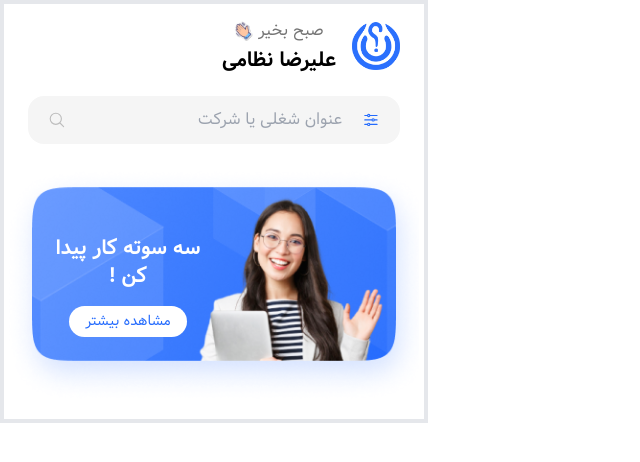
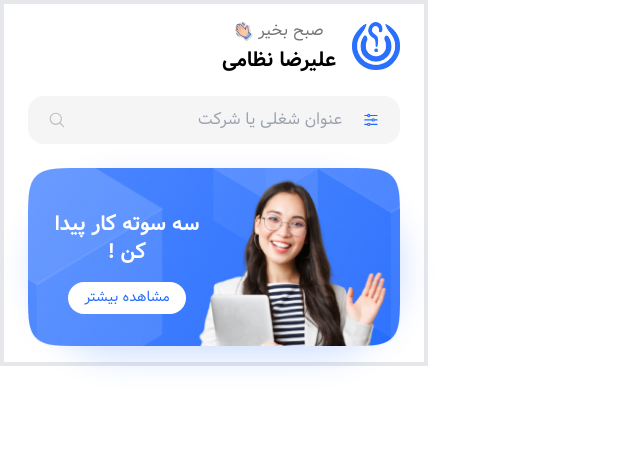
Before and after one commit to alirezanezami1/Job-Finder-App, a Vue app: page / in a window 1280 px wide. Shown: the top 462 px of the page, without its empty margins (0-640 px from the left). Built offline with nearby package versions, Linux system fonts and the light colour scheme.

Commit message:
edit feature in banner section

```diff
--- a/src/components/BannerHome.vue
+++ b/src/components/BannerHome.vue
@@ -1,9 +1,9 @@
 <template>
-  <div class="w-[410px] flex justify-center items-center relative">
+  <div
+    class="flex justify-center items-center relative rounded-full shadow-[4px_12px_32px_rgba(36,107,253,0.2)]"
+  >
     <img src="../assets/images/Tips & Walkthrough.png" alt="banner" class="object-cover w-fit" />
-    <div
-      class="flex flex-col justify-center items-center gap-4 absolute w-[166px] left-9 bottom-[66px]"
-    >
+    <div class="flex flex-col justify-center items-center gap-4 absolute w-[166px] left-4 bottom-8">
       <h5 class="font-bold text-[20px] leading-[140%] text-center text-white">
         سه سوته کار پیدا کن !
       </h5>
```
Also changed, not shown: src/assets/images/Tips & Walkthrough.png.
